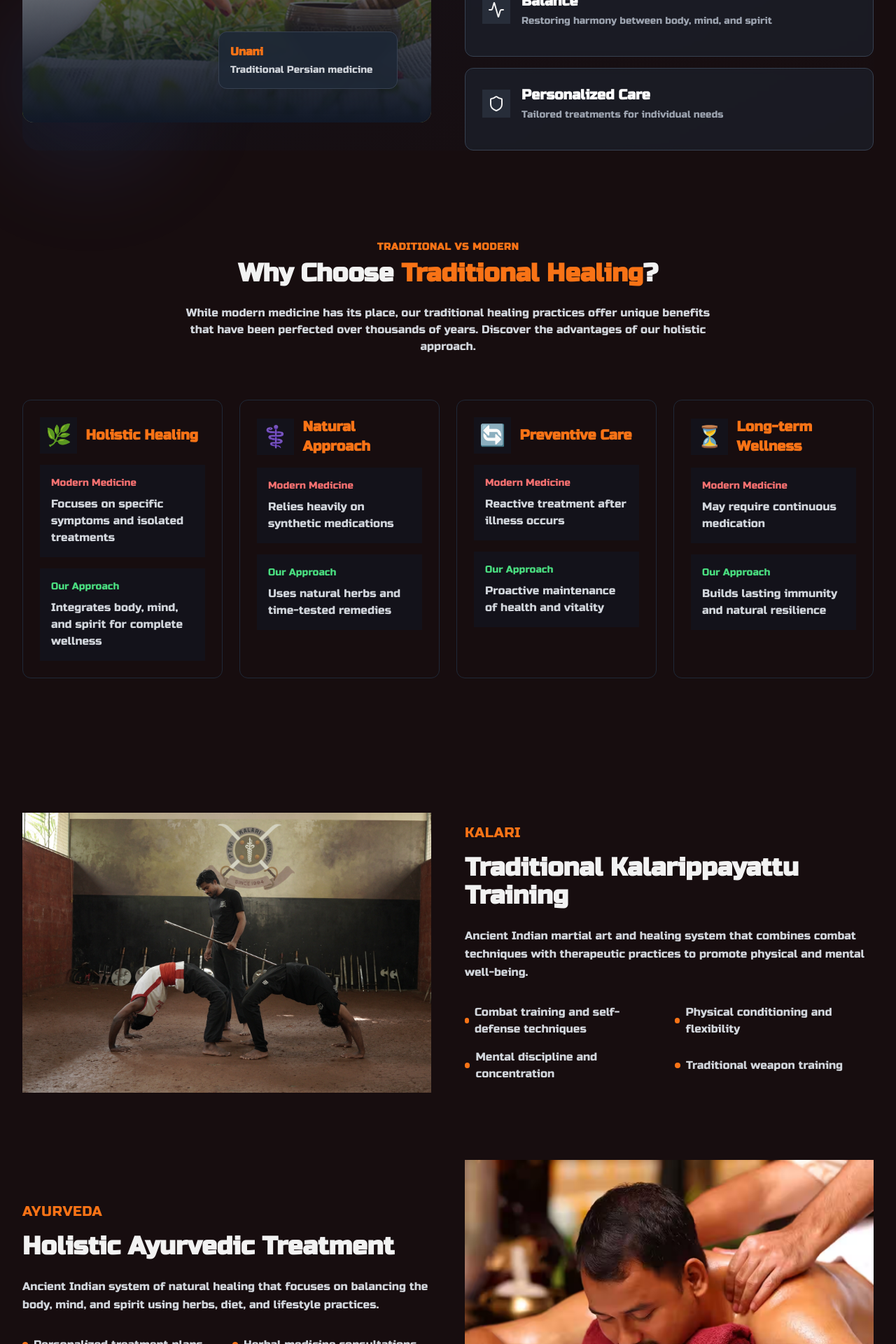
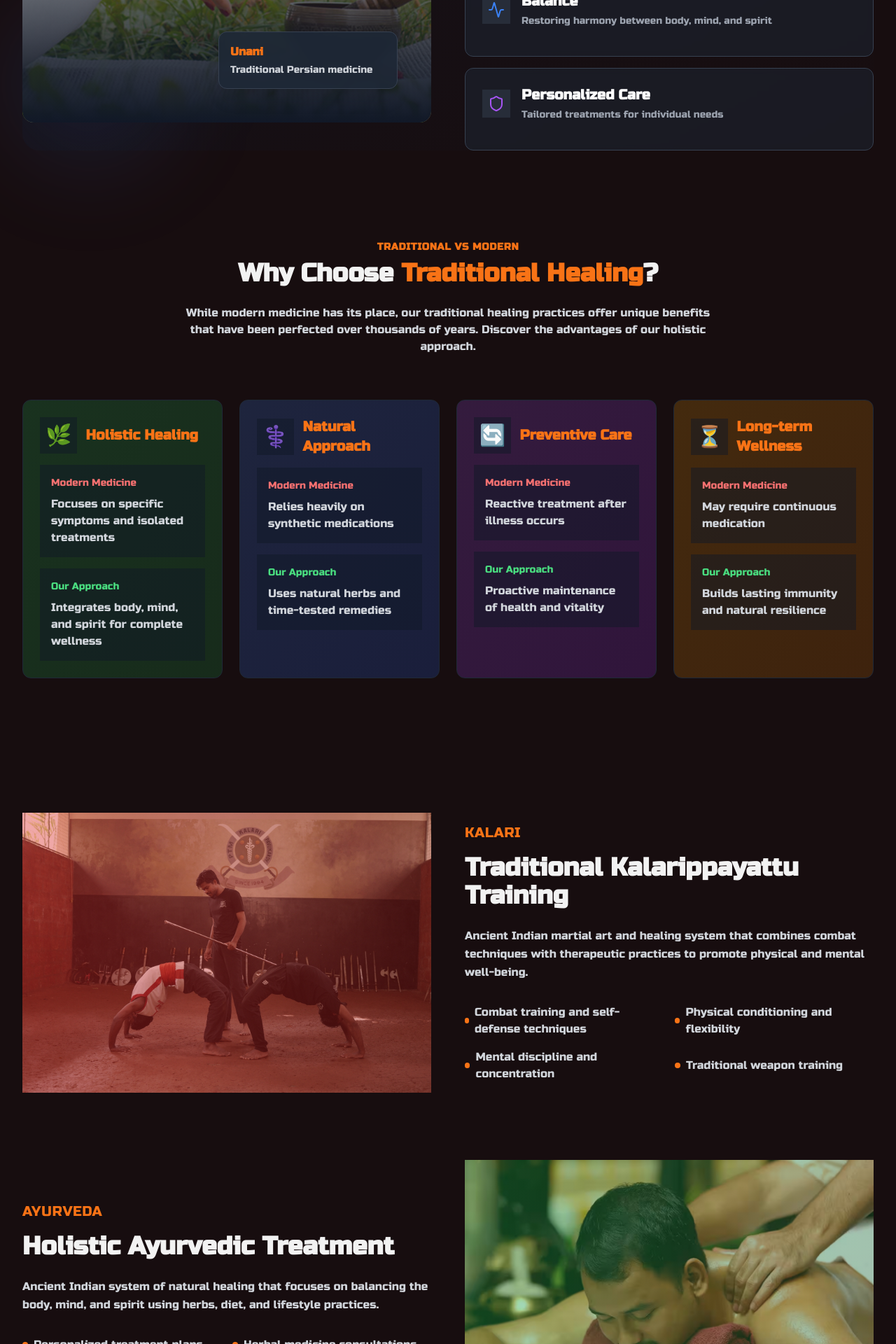
Before and after one commit to sinanptm/ptm, a Next.js app: page /services in a window 1280 px wide. Shown: the part 860-2780 px from the top of the page at 70% size. Built offline with nearby package versions, Linux system fonts and the light colour scheme.

Commit message:
image gradiants updated

```diff
--- a/components/services/ServicesSection.tsx
+++ b/components/services/ServicesSection.tsx
@@ -32,7 +32,7 @@ const ServicesSection = () => {
                 sizes="(max-width: 768px) 100vw, (max-width: 1200px) 50vw, 33vw"
                 priority
               />
-              <div className={`absolute inset-0 bg-gradient-to-r ${service.color} opacity-40`}></div>
+              <div className={`absolute inset-0 ${service.color} opacity-40`}></div>
             </div>
           </motion.div>
 
--- a/constants/index.tsx
+++ b/constants/index.tsx
@@ -24,7 +24,7 @@ export const bannerImages: BannerImageType[] = [
   },
 ];
 
-export const services:Service[] = [
+export const services: Service[] = [
   {
     name: 'Kalari',
     title: 'Traditional Kalarippayattu Training',
@@ -36,7 +36,7 @@ export const services:Service[] = [
       'Traditional weapon training'
     ],
     image: '/assets/images/training.jpg',
-    color: 'from-red-600 to-red-800'
+    color: 'service-gradient-red'
   },
   {
     name: 'Ayurveda',
@@ -49,7 +49,7 @@ export const services:Service[] = [
       'Therapeutic massages and treatments'
     ],
     image: '/assets/images/uyichil.avif',
-    color: 'from-green-600 to-green-800'
+    color: 'service-gradient-green'
   },
   {
     name: 'Unani',
@@ -62,7 +62,7 @@ export const services:Service[] = [
       'Therapeutic treatments'
     ],
     image: '/assets/images/unani.webp',
-    color: 'from-blue-500 to-blue-700'
+    color: 'service-gradient-blue'
   }
 ];
 
@@ -102,7 +102,7 @@ export const centers: Center[] = [
     image: '/assets/images/center-chennai.jpg',
     mapUrl: 'https://goo.gl/maps/exampleChennai',
   },
-]
+];
 
 
 export const benefits = [
--- a/styles/globals.css
+++ b/styles/globals.css
@@ -41,4 +41,16 @@
   body {
     @apply bg-background text-foreground;
   }
+
+  .service-gradient-red {
+    @apply bg-gradient-to-r from-red-600 to-red-800;
+  }
+
+  .service-gradient-green {
+    @apply bg-gradient-to-r from-green-600 to-green-800;
+  }
+
+  .service-gradient-blue {
+    @apply bg-gradient-to-r from-blue-500 to-blue-700;
+  }
 }
--- a/tailwind.config.ts
+++ b/tailwind.config.ts
@@ -12,13 +12,13 @@ const addVariablesForColors = ({ addBase, theme }: any) => {
   });
 };
 
-
 export default {
   darkMode: ["class"],
   content: [
     "./pages/**/*.{js,ts,jsx,tsx,mdx}",
     "./components/**/*.{js,ts,jsx,tsx,mdx}",
     "./app/**/*.{js,ts,jsx,tsx,mdx}",
+    "./constants/index.tsx"
   ],
   theme: {
     extend: {
```
Lines whose indentation alone changed are shown as unchanged.
